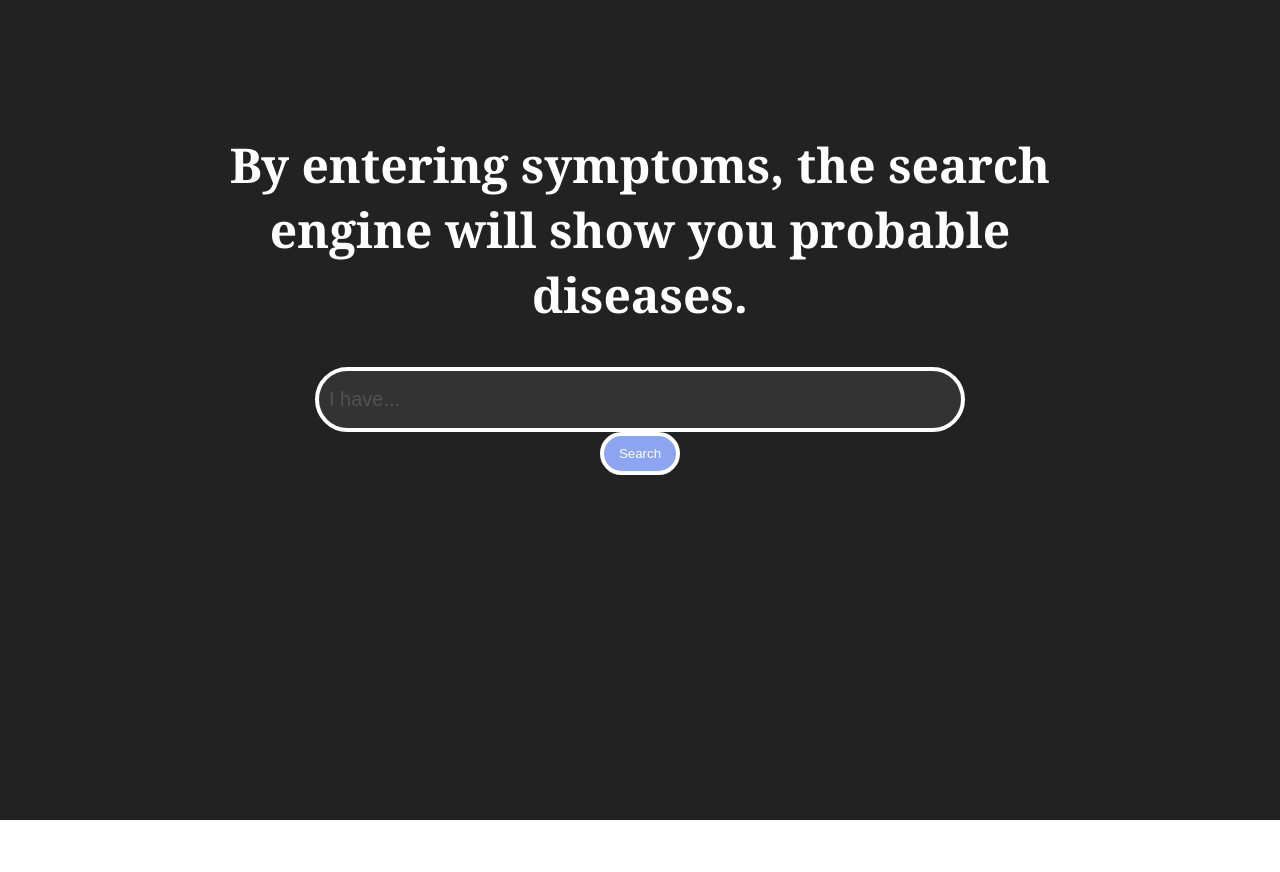
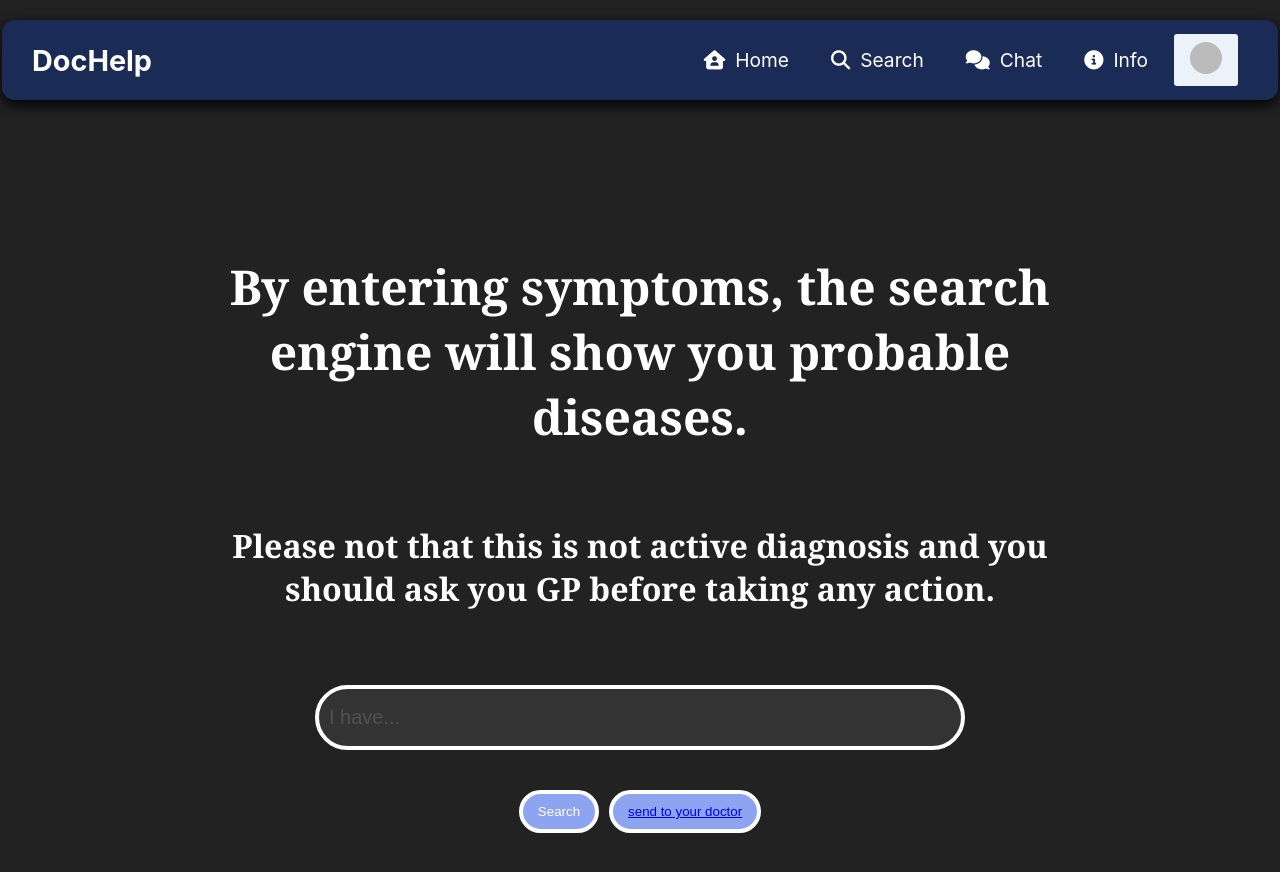
Before and after one commit to BorimirGanchev/TuesFest, a React (Create React App) app in the folder frontend/: page /IllSearch in a window 1280 px wide. Shown: the top 872 px of the page. Before the commit the page ends 820 px from the top, so only its background shows below. Built offline with nearby package versions, Linux system fonts and the light colour scheme; no server answers; sample sign-in values are in the browser's storage.

Commit message:
added profile to navbar , changed and fixed css of the input,

```diff
--- a/frontend/src/Components/IllSearch.js
+++ b/frontend/src/Components/IllSearch.js
@@ -1,18 +1,35 @@
 import React from "react";
 import "../Styles/IllSearch.css";
-
-const IllSearch = () =>{
-    return(
+import Navbar from "./Navbar";
+import { Link } from "react-router-dom";
+const IllSearch = () => {
+  const [symptoms, updateSymptoms] = React.useState("");
+  function handleChange(event) {
+    updateSymptoms(event.target.value);
+    console.log(symptoms);
+  }
+  return (
     <div className="input2">
+      <Navbar />
       <div className="text">
-                <h2>By entering symptoms, the search engine will show you probable diseases.</h2>
+        <h2>
+          By entering symptoms, the search engine will show you probable
+          diseases.
+          <h6>
+            Please not that this is not active diagnosis and you should ask you
+            GP before taking any action.
+          </h6>
+        </h2>
       </div>
-            <input type="text" placeholder="I have..." />
+      <input type="text" placeholder="I have..." onChange={handleChange} />
       <div className="send">
         <button>Search</button>
+        <button>
+          <Link to={`/chats?symptoms=${symptoms}`}>send to your doctor</Link>
+        </button>
       </div>
     </div>
-    )
-}
+  );
+};
 
-export default IllSearch
+export default IllSearch;
--- a/frontend/src/Components/Input.jsx
+++ b/frontend/src/Components/Input.jsx
@@ -14,6 +14,7 @@ import { db, storage } from "../firebase-config/firebase-config";
 import { v4 as uuid } from "uuid";
 import { getDownloadURL, ref, uploadBytesResumable } from "firebase/storage";
 import "./NavbarStyle.css";
+
 const Input = () => {
   const [text, setText] = useState("");
   const [img, setImg] = useState(null);
--- a/frontend/src/Components/Navbar.js
+++ b/frontend/src/Components/Navbar.js
@@ -1,23 +1,24 @@
-import { Component } from "react";
-import { MenuData } from "./MenuData";
 import "./NavbarStyle.css";
 import { Link } from "react-router-dom";
+import { useContext } from "react";
+import { AuthContext } from "../context/auth-context-firebase-trash";
+import React from "react";
+function Navbar() {
+  const { currentUser } = useContext(AuthContext);
+  const [clickState, SetClick] = React.useState(false);
+  const handleClick = () => {
+    SetClick((prevState) => {
+      return !prevState;
+    });
+  };
 
-class Navbar extends Component {
-  state = { clicked: false };
-  handleClick = () => {
-    this.setState({ clicked: !this.state.clicked });
-  };
-  render() {
   return (
     <nav className="NavbarItems">
       <h1 className="logo">DocHelp</h1>
-        <div className="menu-icons" onClick={this.handleClick}>
-          <i
-            className={this.state.clicked ? "fas fa-times" : "fas fa-bars"}
-          ></i>
+      <div className="menu-icons" onClick={handleClick}>
+        <i className={clickState ? "fas fa-times" : "fas fa-bars"}></i>
       </div>
-        <ul className={this.state.clicked ? "nav-menu active" : "nav-menu"}>
+      <ul className={clickState ? "nav-menu active" : "nav-menu"}>
         <li>
           <p className="nav-links">
             <i className="fa-solid fa-house-user"></i>
@@ -40,16 +41,13 @@ class Navbar extends Component {
         <li>
           <p className="nav-links">
             <i className="fa-solid fa-comments"></i>
-              <Link
-                to="chat"
-                style={{ textDecoration: "none", color: "white" }}
-              >
+            <Link to="chats" style={{ textDecoration: "none", color: "white" }}>
               Chat
             </Link>
           </p>
         </li>
         <li>
-            <a className="nav-links">
+          <a className="nav-links" href="#">
             <i className="fa-solid fa-circle-info"></i>
             Info
           </a>
@@ -60,7 +58,12 @@ class Navbar extends Component {
               to="/register"
               style={{ textDecoration: "none", color: "black" }}
             >
-                Sign up
+              <img
+                src={currentUser.photoURL}
+                alt="pfp"
+                className="pfp"
+                style={{ width: "2rem", height: "2rem", borderRadius: "50%" }}
+              />
             </Link>
           </p>
         </li>
@@ -68,6 +71,5 @@ class Navbar extends Component {
     </nav>
   );
 }
-}
 
 export default Navbar;
--- a/frontend/src/Styles/IllSearch.css
+++ b/frontend/src/Styles/IllSearch.css
@@ -1,4 +1,9 @@
+body {
+  background-color: #222;
+}
+
 .input2 {
+  margin-top: 30vh;
   height: 100vh;
   background-color: #222;
   padding: 10px;
@@ -33,6 +38,7 @@
   color: rgb(82, 82, 82);
 }
 .input2 .send {
+  margin-top: 5vh;
   display: flex;
   align-items: center;
   gap: 10px;
--- a/frontend/src/Styles/IllSearch.scss
+++ b/frontend/src/Styles/IllSearch.scss
@@ -1,4 +1,8 @@
+body{
+  background-color: #222;
+}
 .input2 {
+    margin-top:30vh;
     height: 100vh;
     background-color: #222;
     padding: 10px;
@@ -33,6 +37,7 @@
     }
 
     .send {
+      margin-top:5vh;
       display: flex;
       align-items: center;
       gap: 10px;
```
Also changed, not shown: frontend/src/Components/Profile.jsx (added), 1 other file (tests, documents, lock files or other folders). Lines whose indentation alone changed are shown as unchanged.
